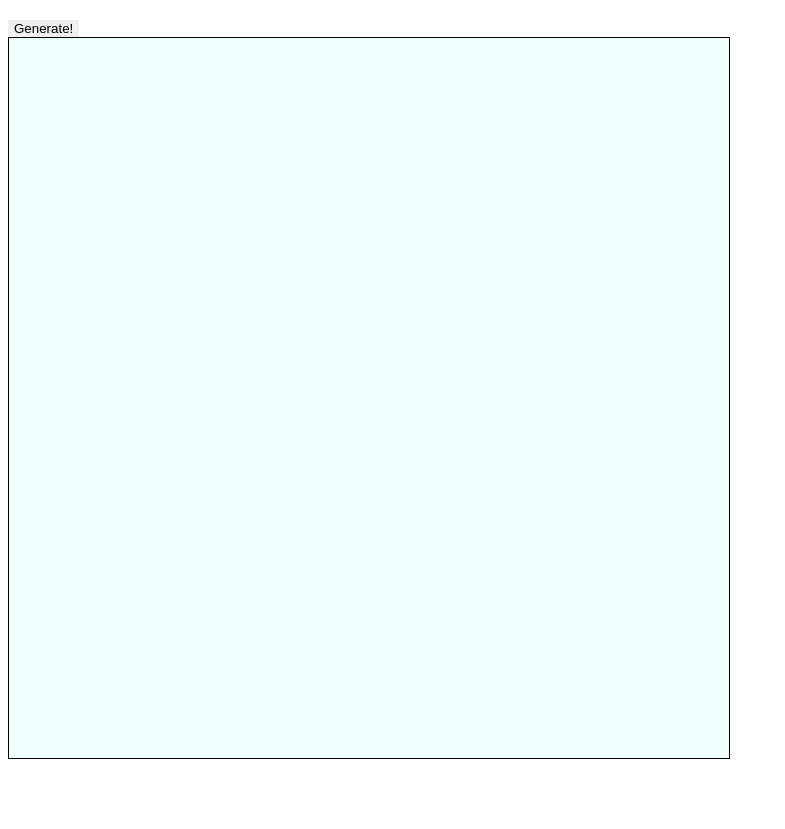
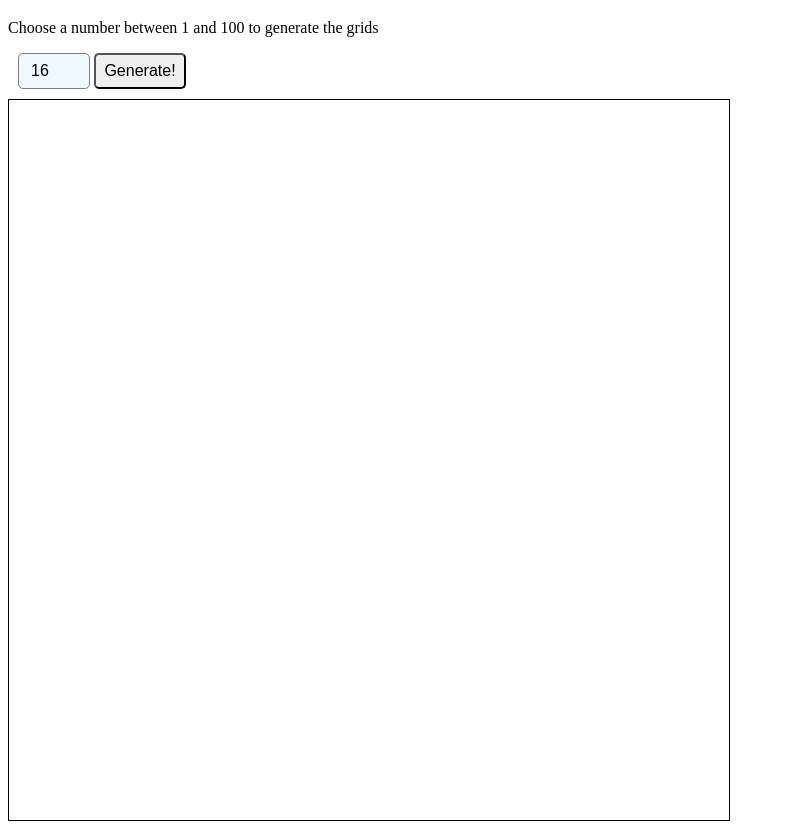
Before and after one commit to luanbalbi/odin-etch-a-sketch, a plain HTML site: page index.html in a window 1280 px wide. Shown: the part 61-890 px from the top of the page, without its empty margins (0-785 px from the left). Before the commit the page ends 828 px from the top, so only its background shows below. Drawn offline with Linux system fonts and the light colour scheme.

Commit message:
Implement input for user choose number of grids and generate it. Try out added in README

```diff
--- a/index.html
+++ b/index.html
@@ -9,7 +9,11 @@
 </head>
 <body>
     <h1>Etch-a-Sketch</h1>
-    <button>Generate!</button>
+    <p>Choose a number between 1 and 100 to generate the grids</p>
+    <div class="userInput">
+        <input id="gridNumber" value="16" min="1" max="100" type="number">
+        <button id="generateBtn">Generate!</button>
+    </div>
     <div class="container"></div>
 </body>
 </html>
--- a/script.js
+++ b/script.js
@@ -1,9 +1,14 @@
 
 const container = document.querySelector(".container");
+const button = document.querySelector("#generateBtn");
 
-for (let i = 0; i < 16*16; i++) {
+function createGrids(num = 16) {
+    const size = 720/num;
+    container.textContent = '';
+    for (let i = 0; i < num*num; i++) {
         const div = document.createElement("div");
         div.classList.add("grid");
+        div.setAttribute('style', `width: ${size}px; height: ${size}px;`)
         container.appendChild(div);
     }
 
@@ -13,3 +18,10 @@ grids.forEach(grid => {
         grid.addEventListener('mouseover', () => {grid.classList.toggle('hover')});
         grid.addEventListener('mouseout', () => {grid.classList.toggle('hover')});
     });
+
+}
+
+button.addEventListener("click", () => {
+    const gridNumber = document.querySelector("#gridNumber");
+    createGrids(gridNumber.value)
+});
--- a/style.css
+++ b/style.css
@@ -1,8 +1,3 @@
-* {
-    border: 0px solid black;
-}
-
-
 .container {
     border: 1px solid black;
     display: flex;
@@ -13,11 +8,29 @@
 }
 
 .grid {
-    background-color: azure;
-    width: 45px;
-    height: 45px;
+    background-color: whitesmoke;
 }
 
 .hover {
     background-color: black;
 }
+
+.userInput {
+    margin: 10px;
+}
+
+input {
+    border: 1px solid grey;
+    background-color: aliceblue;
+    border-radius: 5px;
+    font-size: 16px;
+    padding: 8px 12px;
+    width: 46px;
+}
+
+button {
+    width: 92px;
+    height: 36px;
+    font-size: 16px;
+    border-radius: 5px;
+}
```
Also changed, not shown: 1 other file. Lines whose indentation alone changed are shown as unchanged.
